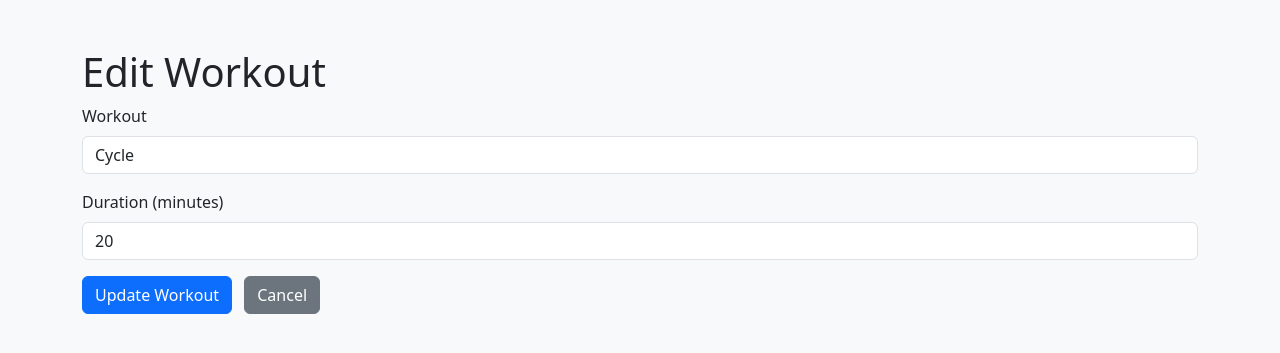
After one commit to 2024tm93028/DevOps-Gym-App, a Flask app: page /edit/0 in a window 1280 px wide. The commit adds this page. Shown: the top 353 px of the page. Run offline with Flask 3, Linux system fonts and the light colour scheme; parts of the project's set-up code (start-up, migrations or seed data) failed here and were passed over.

Commit message:
edit_delete workouts

```diff
--- a/app.py
+++ b/app.py
@@ -1,3 +1,118 @@
+SESSION_FILE = 'sessions.json'
+
+def load_sessions():
+    if os.path.exists(SESSION_FILE):
+        with open(SESSION_FILE, 'r') as f:
+            try:
+                return json.load(f)
+            except json.JSONDecodeError:
+                return []
+    return []
+
+def save_sessions(sessions):
+    with open(SESSION_FILE, 'w') as f:
+        json.dump(sessions, f)
+
+@app.route('/sessions')
+def sessions():
+    sessions = load_sessions()
+    return render_template('sessions.html', sessions=sessions)
+
+@app.route('/add_session', methods=['POST'])
+def add_session():
+    name = request.form.get('name')
+    date = request.form.get('date')
+    time = request.form.get('time')
+    sessions = load_sessions()
+    if not name or not date or not time:
+        flash('Please enter all session details.')
+        return redirect(url_for('sessions'))
+    sessions.append({'name': name, 'date': date, 'time': time})
+    save_sessions(sessions)
+    flash('Session reserved successfully!')
+    return redirect(url_for('sessions'))
+from flask import Flask, render_template, request, redirect, url_for, flash
+import json
+import os
+
+app = Flask(__name__)
+app.secret_key = 'supersecretkey'  # Needed for flash messages
+
+WORKOUT_FILE = 'workouts.json'
+
+def load_workouts():
+    if os.path.exists(WORKOUT_FILE):
+        with open(WORKOUT_FILE, 'r') as f:
+            try:
+                return json.load(f)
+            except json.JSONDecodeError:
+                return []
+    return []
+
+def save_workouts(workouts):
+    with open(WORKOUT_FILE, 'w') as f:
+        json.dump(workouts, f)
+
+@app.route('/')
+def index():
+    workouts = load_workouts()
+    return render_template('index.html', workouts=workouts)
+
+@app.route('/add', methods=['POST'])
+def add_workout():
+    workout = request.form.get('workout')
+    duration = request.form.get('duration')
+    workouts = load_workouts()
+    if not workout or not duration:
+        flash('Please enter both workout and duration.')
+        return redirect(url_for('index'))
+    try:
+        duration = int(duration)
+        workouts.append({'workout': workout, 'duration': duration})
+        save_workouts(workouts)
+        flash(f"'{workout}' added successfully!")
+    except ValueError:
+        flash('Duration must be a number.')
+    return redirect(url_for('index'))
+
+# Edit workout endpoint
+@app.route('/edit/<int:index>', methods=['GET', 'POST'])
+def edit_workout(index):
+    workouts = load_workouts()
+    if index < 0 or index >= len(workouts):
+        flash('Invalid workout index.')
+        return redirect(url_for('index'))
+    if request.method == 'POST':
+        workout = request.form.get('workout')
+        duration = request.form.get('duration')
+        if not workout or not duration:
+            flash('Please enter both workout and duration.')
+            return redirect(url_for('edit_workout', index=index))
+        try:
+            duration = int(duration)
+            workouts[index] = {'workout': workout, 'duration': duration}
+            save_workouts(workouts)
+            flash('Workout updated successfully!')
+            return redirect(url_for('index'))
+        except ValueError:
+            flash('Duration must be a number.')
+            return redirect(url_for('edit_workout', index=index))
+    return render_template('edit.html', workout=workouts[index], index=index)
+
+# Delete workout endpoint
+@app.route('/delete/<int:index>', methods=['POST'])
+def delete_workout(index):
+    workouts = load_workouts()
+    if index < 0 or index >= len(workouts):
+        flash('Invalid workout index.')
+    else:
+        removed = workouts.pop(index)
+        save_workouts(workouts)
+        flash(f"Workout '{removed['workout']}' deleted.")
+    return redirect(url_for('index'))
+
+if __name__ == '__main__':
+    app.run(debug=True)
 
 from flask import Flask, render_template, request, redirect, url_for, flash
 import json
--- /dev/null
+++ b/templates/edit.html
@@ -0,0 +1,35 @@
+<!DOCTYPE html>
+<html lang="en">
+<head>
+    <meta charset="UTF-8">
+    <meta name="viewport" content="width=device-width, initial-scale=1.0">
+    <title>Edit Workout</title>
+    <link href="https://cdn.jsdelivr.net/npm/bootstrap@5.3.0/dist/css/bootstrap.min.css" rel="stylesheet">
+</head>
+<body class="bg-light">
+    <div class="container mt-5">
+        <h1>Edit Workout</h1>
+        {% with messages = get_flashed_messages() %}
+          {% if messages %}
+            <div class="alert alert-info">
+              {% for message in messages %}
+                <div>{{ message }}</div>
+              {% endfor %}
+            </div>
+          {% endif %}
+        {% endwith %}
+        <form method="POST">
+            <div class="mb-3">
+                <label for="workout" class="form-label">Workout</label>
+                <input type="text" class="form-control" id="workout" name="workout" value="{{ workout.workout }}" required>
+            </div>
+            <div class="mb-3">
+                <label for="duration" class="form-label">Duration (minutes)</label>
+                <input type="number" class="form-control" id="duration" name="duration" value="{{ workout.duration }}" required>
+            </div>
+            <button type="submit" class="btn btn-primary">Update Workout</button>
+            <a href="{{ url_for('index') }}" class="btn btn-secondary ms-2">Cancel</a>
+        </form>
+    </div>
+</body>
+</html>
--- a/workouts.json
+++ b/workouts.json
@@ -1 +1 @@
-[{"workout": "Elliptical", "duration": 10}]
+[{"workout": "Cycle", "duration": 20}]
```
Also changed, not shown: templates/index.html (+13 -5 lines).
